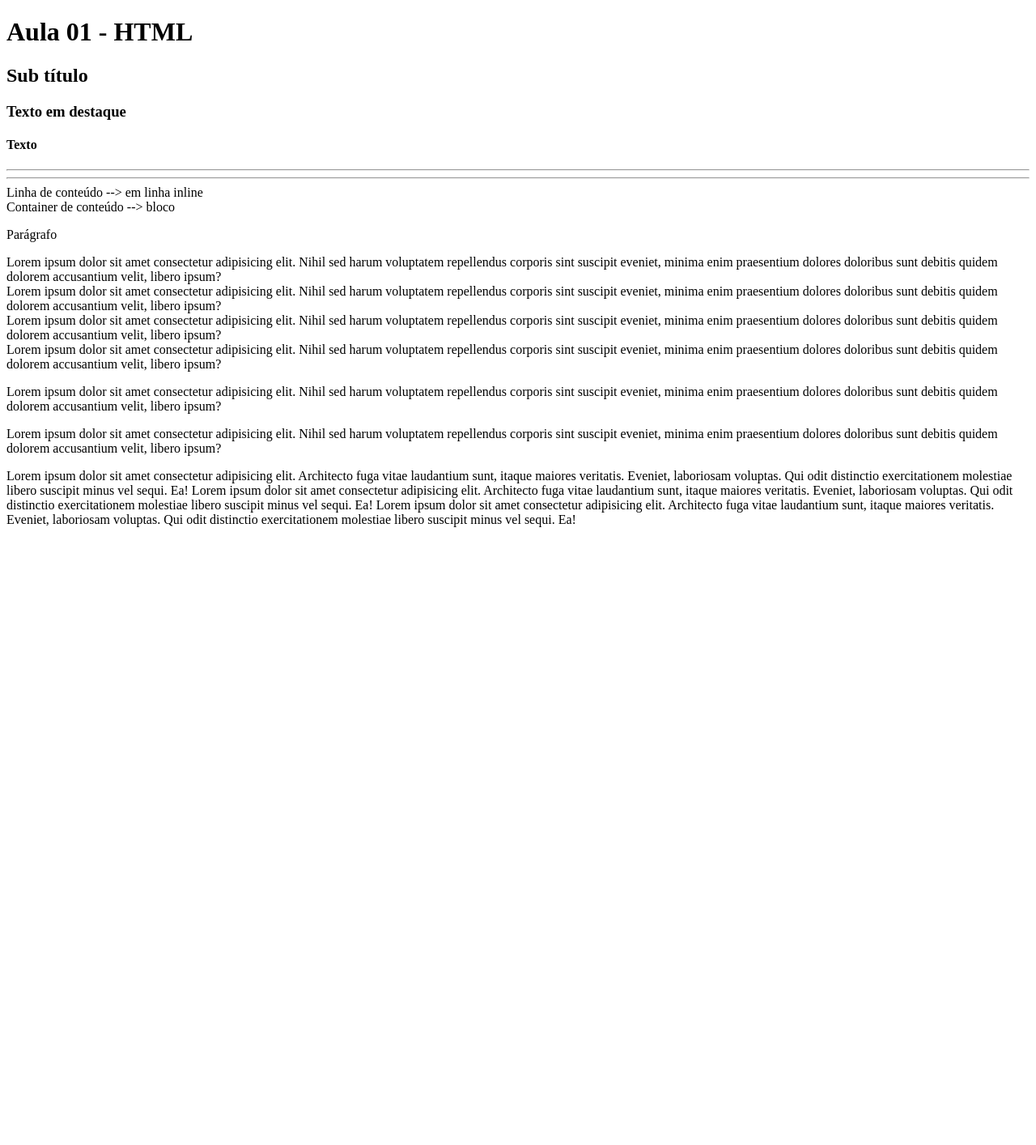
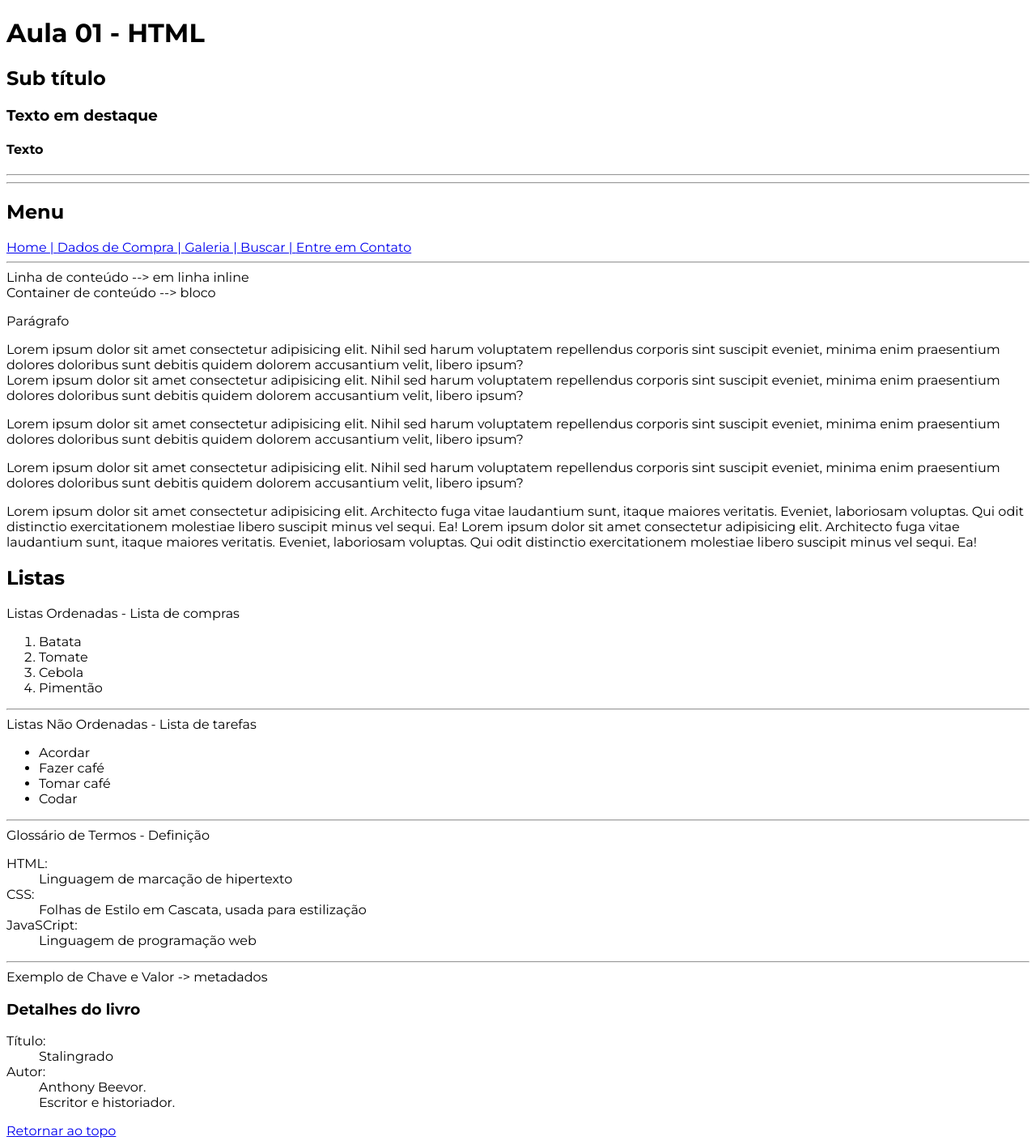
Before and after one commit to cristijung/HTML-CSS-Js-VS17, a plain HTML site: page HTML-CSS/Aula01/index.html in a window 1280 px wide. Shown: the whole page at 81% size. Before the commit the page ends 800 px from the top, so only its background shows below. Drawn offline with Linux system fonts and the light colour scheme.

Commit message:
aula01 - html/css - tags básicas + mini site

```diff
--- a/HTML-CSS/Aula01/index.html
+++ b/HTML-CSS/Aula01/index.html
@@ -3,28 +3,86 @@
 <head>
     <meta charset="UTF-8"/>
     <meta name="viewport" content="width=device-width, initial-scale=1.0"/>
-    <title>Aula 01</title>
+    <link rel="preconnect" href="https://fonts.googleapis.com">
+<link rel="preconnect" href="https://fonts.gstatic.com" crossorigin>
+<link href="https://fonts.googleapis.com/css2?family=Montserrat:ital,wght@0,100..900;1,100..900&display=swap" rel="stylesheet">
+<style>
+    body {
+        font-family: 'Montserrat', sans-serif;
+    }
+</style>
+
+<title>Aula 01</title>
 </head>
-    <h1>Aula 01 - HTML</h1>
+<body>
+    <h1>Aula 01 - HTML</h1> <a name="topo"></a>
     <h2>Sub título</h2>
     <h3>Texto em destaque</h3>
     <h4>Texto</h4>
     <hr/>
     <!-- opção mais antiga -->
     <hr></hr>
+
+    <h2>Menu</h2>
+    <a href="./index.html">Home | </a>
+    <a href="./dados.html">Dados de Compra | </a>
+    <a href="./galeria.html">Galeria | </a>
+    <a href="http://www.google.com" target="_blank">Buscar | </a>
+    <a href="#">Entre em Contato </a>
+    <hr/>
+
+
     <span>Linha de conteúdo --> em linha inline</span>
     <div>Container de conteúdo --> bloco</div>
     <p>Parágrafo</p>
-    <div>Lorem ipsum dolor sit amet consectetur adipisicing elit. Nihil sed harum voluptatem repellendus corporis sint suscipit eveniet, minima enim praesentium dolores doloribus sunt debitis quidem dolorem accusantium velit, libero ipsum?</div>
-    <div>Lorem ipsum dolor sit amet consectetur adipisicing elit. Nihil sed harum voluptatem repellendus corporis sint suscipit eveniet, minima enim praesentium dolores doloribus sunt debitis quidem dolorem accusantium velit, libero ipsum?</div>
     <div>Lorem ipsum dolor sit amet consectetur adipisicing elit. Nihil sed harum voluptatem repellendus corporis sint suscipit eveniet, minima enim praesentium dolores doloribus sunt debitis quidem dolorem accusantium velit, libero ipsum?</div>
     <div>Lorem ipsum dolor sit amet consectetur adipisicing elit. Nihil sed harum voluptatem repellendus corporis sint suscipit eveniet, minima enim praesentium dolores doloribus sunt debitis quidem dolorem accusantium velit, libero ipsum?</div>
     <p>Lorem ipsum dolor sit amet consectetur adipisicing elit. Nihil sed harum voluptatem repellendus corporis sint suscipit eveniet, minima enim praesentium dolores doloribus sunt debitis quidem dolorem accusantium velit, libero ipsum?</p>
     <p>Lorem ipsum dolor sit amet consectetur adipisicing elit. Nihil sed harum voluptatem repellendus corporis sint suscipit eveniet, minima enim praesentium dolores doloribus sunt debitis quidem dolorem accusantium velit, libero ipsum?</p>
     <span>Lorem ipsum dolor sit amet consectetur adipisicing elit. Architecto fuga vitae laudantium sunt, itaque maiores veritatis. Eveniet, laboriosam voluptas. Qui odit distinctio exercitationem molestiae libero suscipit minus vel sequi. Ea!</span>
     <span>Lorem ipsum dolor sit amet consectetur adipisicing elit. Architecto fuga vitae laudantium sunt, itaque maiores veritatis. Eveniet, laboriosam voluptas. Qui odit distinctio exercitationem molestiae libero suscipit minus vel sequi. Ea!</span>
-    <span>Lorem ipsum dolor sit amet consectetur adipisicing elit. Architecto fuga vitae laudantium sunt, itaque maiores veritatis.<br/> Eveniet, laboriosam voluptas. Qui odit distinctio exercitationem molestiae libero suscipit minus vel sequi. Ea!</span>
+
 <br/>
+<h2>Listas</h2>
+<span>Listas Ordenadas - Lista de compras</span>
+<ol>
+    <li>Batata</li>
+    <li>Tomate</li>
+    <li>Cebola</li>
+    <li>Pimentão</li>
+</ol>
+<hr/>
+<span>Listas Não Ordenadas - Lista de tarefas</span>
+<ul>
+    <li>Acordar</li>
+    <li>Fazer café</li>
+    <li>Tomar café</li>
+    <li>Codar</li>
+</ul>
+<hr/>
+<span>Glossário de Termos - Definição</span>
+<dl>
+    <dt>HTML:</dt>
+    <dd>Linguagem de marcação de hipertexto</dd>
 
+    <dt>CSS:</dt>
+    <dd>Folhas de Estilo em Cascata, usada para estilização</dd>
+
+    <dt>JavaSCript:</dt>
+    <dd>Linguagem de programação web</dd>
+</dl>
+<hr/>
+<span>Exemplo de Chave e Valor -> metadados</span>
+<h3>Detalhes do livro</h3>
+<dl>
+    <dt>Título:</dt>
+    <dd>Stalingrado</dd>
+
+    <dt>Autor:</dt>
+    <dd>Anthony Beevor.</dd>
+    <dd>Escritor e historiador.</dd>
+</dl>
+
+<a href="#topo">Retornar ao topo</a>
 </body>
 </html>
```
Also changed, not shown: HTML-CSS/Aula01/dados.html (added, +103 -0 lines), HTML-CSS/Aula01/galeria.html (added, +45 -0 lines), HTML-CSS/Aula01/img/gato5.jpg (added), HTML-CSS/Aula01/img/gato6.jpg (added).
